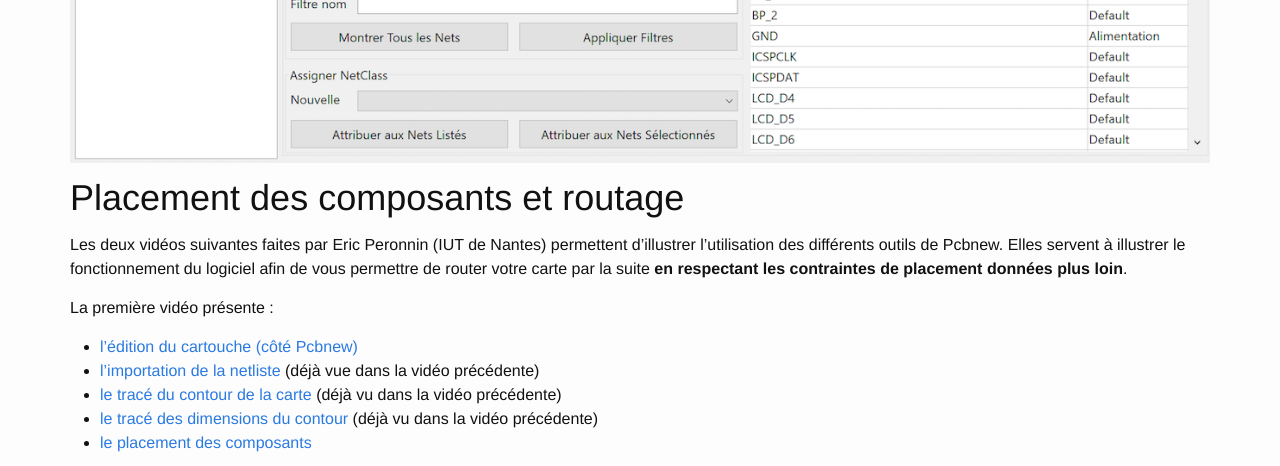
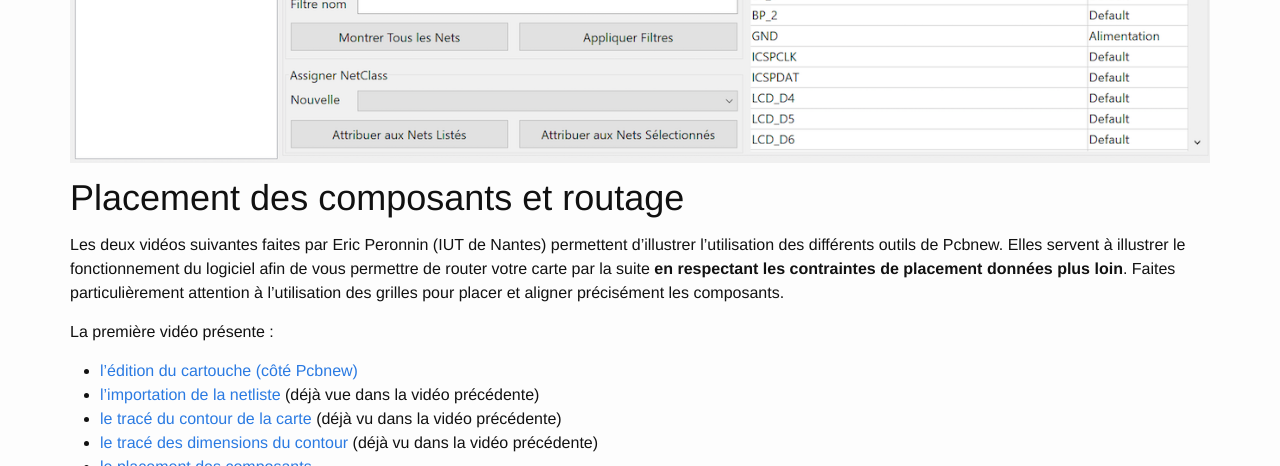
Before and after one commit to geiilyon/cao-geii-lyon, a Jekyll site: the page built from _collection_enonces/tp5.md, in a window 1280 px wide and 900 px high, scrolled down 2850 px, cut to the strip 0-466 px from the top of the window. Built offline with Jekyll 4.4.1, drawn with Linux system fonts in a browser that asks for light colours; nearby versions of some CDN libraries; library files that are not in the unit come from our copies; some of the changed text lies outside the part shown.

Commit message:
Ajout précisions énoncé

```diff
--- a/_collection_enonces/tp5.md
+++ b/_collection_enonces/tp5.md
@@ -39,7 +39,7 @@ Les règles de routage utilisées dans le cours sont rappelées ci-dessous :
 
 # Placement des composants et routage
 
-Les deux vidéos suivantes faites par Eric Peronnin (IUT de Nantes) permettent d'illustrer l'utilisation des différents outils de Pcbnew. Elles servent à illustrer le fonctionnement du logiciel afin de vous permettre de router votre carte par la suite **en respectant les contraintes de placement données plus loin**.
+Les deux vidéos suivantes faites par Eric Peronnin (IUT de Nantes) permettent d'illustrer l'utilisation des différents outils de Pcbnew. Elles servent à illustrer le fonctionnement du logiciel afin de vous permettre de router votre carte par la suite **en respectant les contraintes de placement données plus loin**. Faites particulièrement attention à l'utilisation des grilles pour placer et aligner précisément les composants.
 
 La première vidéo présente :
 
@@ -63,6 +63,7 @@ On veillera également à respecter les contraintes suivantes (l'origine des coo
 
 * La pastille 1 de l'afficheur LCD sera positionnée en (dx, dy) = (-35, 10)
 * La pastille 1 du connecteur d'alimentation J1 sera positionnée en (dx, dy) = (-4, 25)
+* Les condensateurs de découplage doivent être placés au plus près des composants à découpler
 * Straps en ligne droite (horizontaux ou verticaux) : pas de virage, pas de diagonale
 * Pas de straps sous les composants
 * Pas de straps à travers les composants
```
